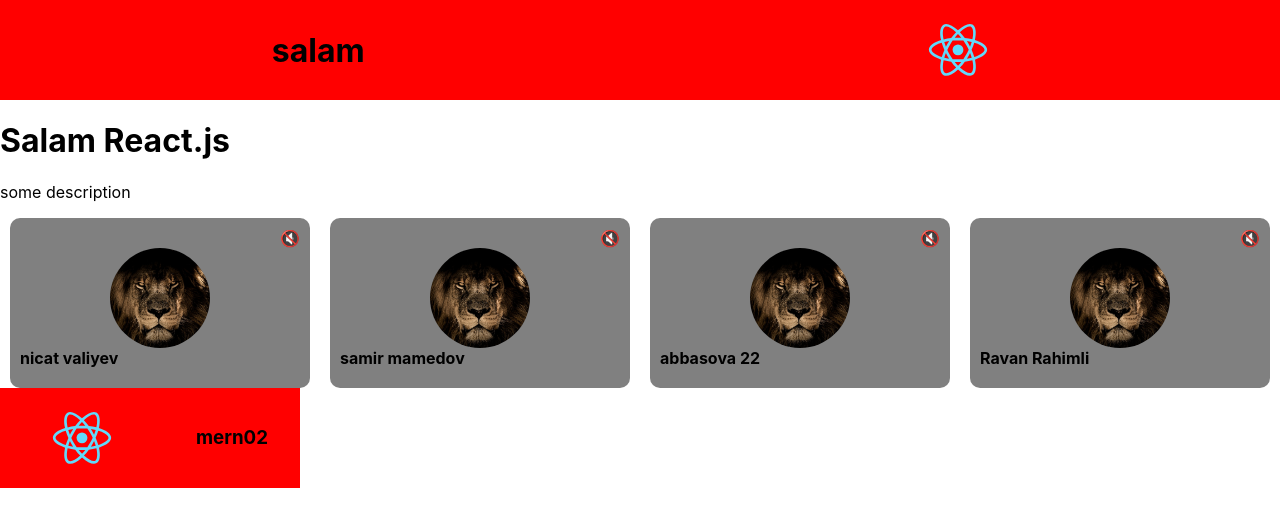
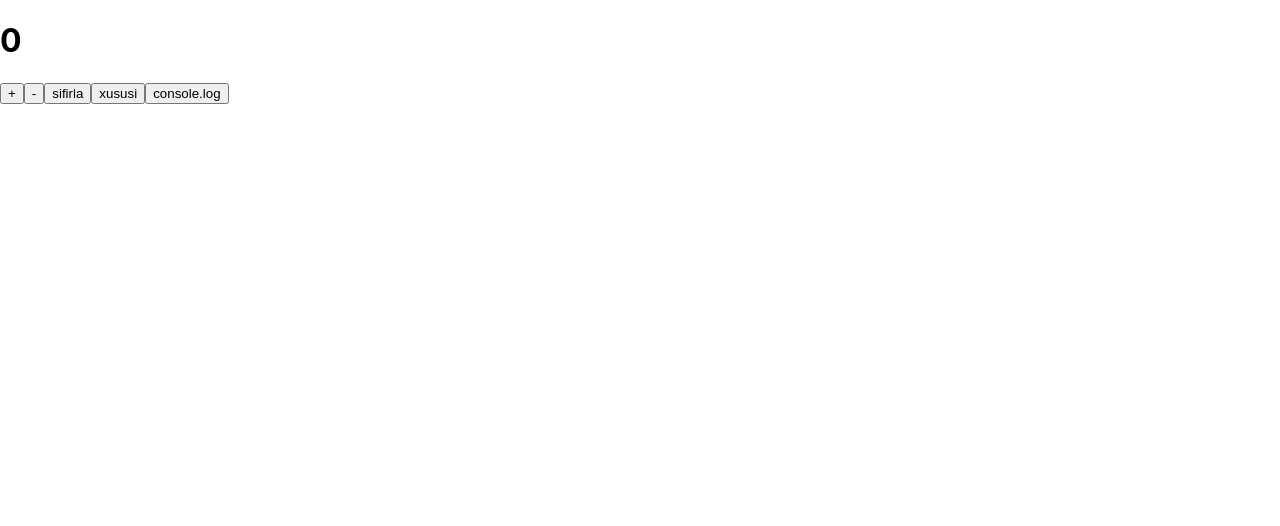
Before and after one commit to ulvieyvazov/mern02-app, a React (Create React App) app: page / in a window 1280 px wide. Shown: the top 526 px of the page. Built offline with nearby package versions, Linux system fonts and the light colour scheme.

Commit message:
add counter

```diff
--- a/src/App.js
+++ b/src/App.js
@@ -1,13 +1,15 @@
 import React from "react";
 import Footer from "./components/Footer";
 import Header from "./components/Header";
+import Counter from "./components/Counter";
 import GoogleMeetCard from './components/GoogleMeetCard'
 
 function App() {
   return (
     <>
-      <Header />
-      <h1 className="test">Salam React.js</h1>
+      {/* <Header /> */}
+      <Counter />
+      {/* <h1 className="test">Salam React.js</h1>
       <p>some description</p>
       <div style={{
         display: 'flex',
@@ -22,7 +24,7 @@ function App() {
       </div>
       <div style={{ width: 300 }}>
         <Footer />
-      </div>
+      </div> */}
     </>
   );
 }
--- /dev/null
+++ b/src/components/Counter/index.js
@@ -0,0 +1,39 @@
+import { useState } from "react"
+
+function Counter() {
+    const [count, setCount] = useState(0)
+    // hook -> funksiya
+    return <>
+        <h1>{count}</h1>
+        <button
+            onClick={() => {
+                setCount(count + 1)
+            }}
+        >+</button>
+        <button
+            onClick={() => {
+                setCount(count - 1)
+            }}
+        >-</button>
+        <button
+            onClick={() => {
+                setCount(0)
+            }}
+        >sifirla</button>
+        <button
+            onClick={() => {
+                let eded = +prompt('ededi daxil edin: ')
+                setCount(eded)
+            }}
+        >xususi</button>
+        <button
+            onClick={() => {
+                console.log(count)
+            }}
+        >console.log</button>
+    </>
+}
+export default Counter
+
+
+// render
```
